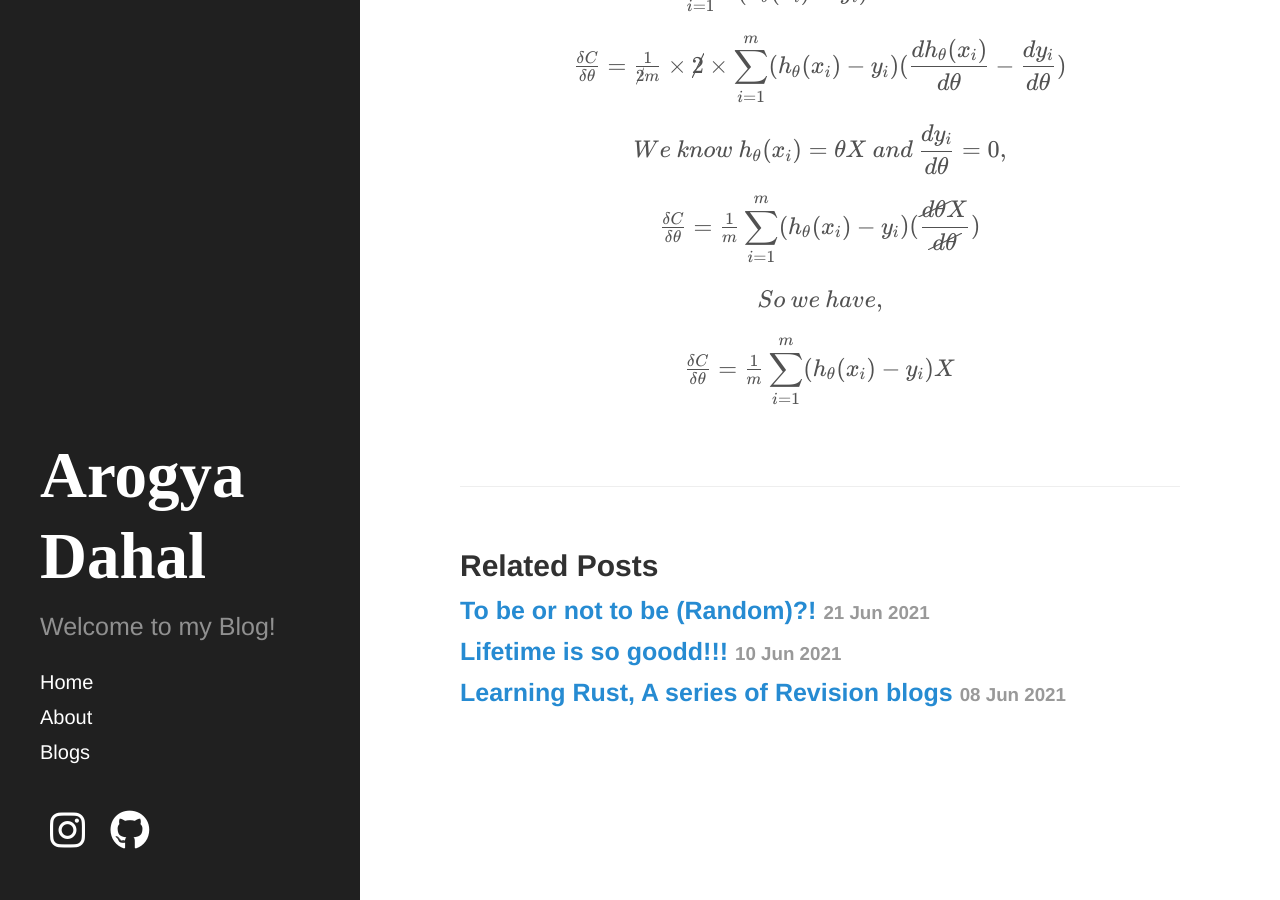
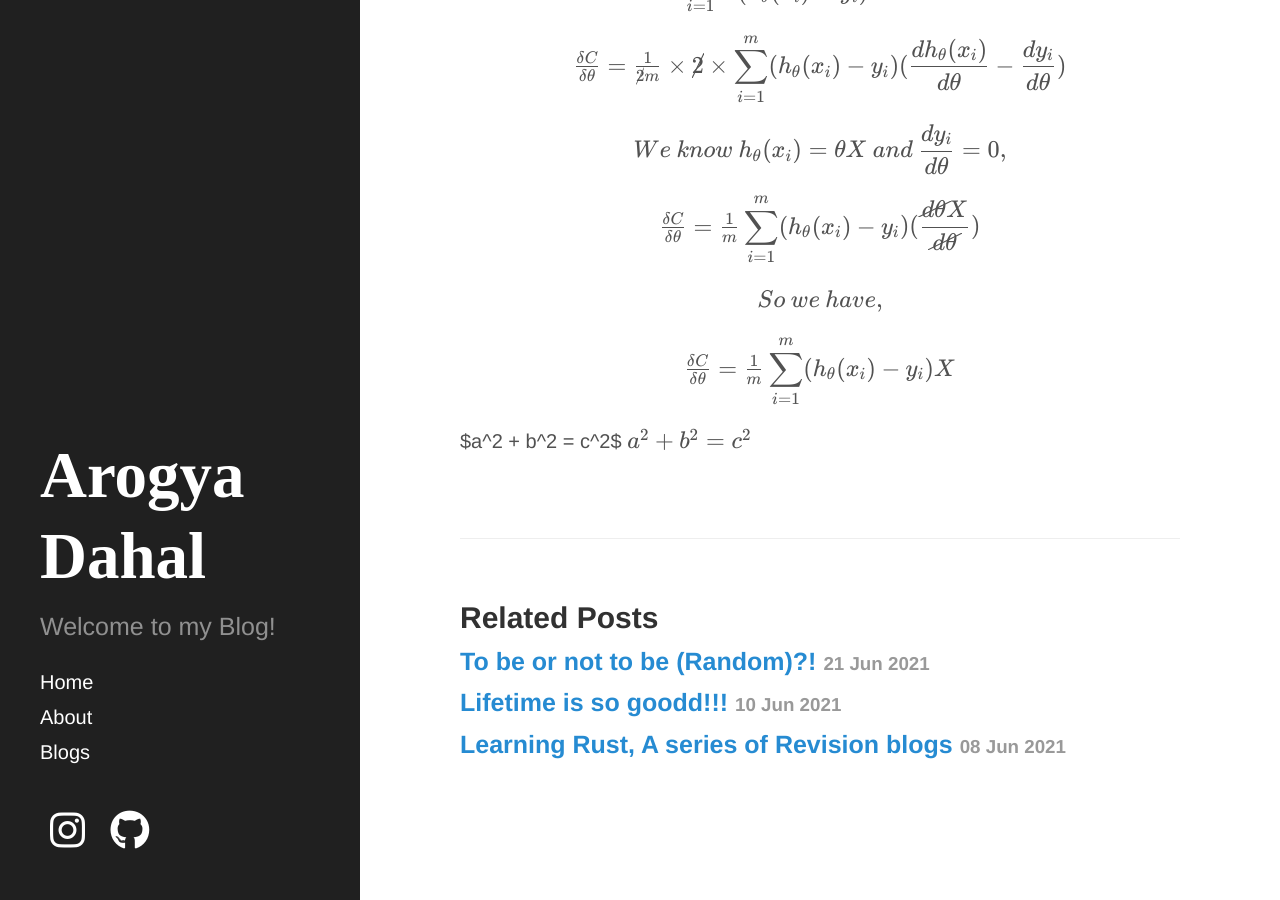
Before and after one commit to arogyad/arogyad.github.io, a Jekyll site: the page built from _posts/2021-07-05-Linear Reg.md, in a window 1280 px wide and 900 px high, scrolled down 7198 px. Built offline with Jekyll 4.4.1, drawn with Linux system fonts in a browser that asks for light colours; nearby versions of some CDN libraries; some web fonts are replaced.

Commit message:
Update 2021-07-05-Linear Reg.md

```diff
--- a/_posts/2021-07-05-Linear Reg.md
+++ b/_posts/2021-07-05-Linear Reg.md
@@ -297,3 +297,6 @@ $$
 \frac{\delta C}{\delta \theta} = \frac{1}{m}\displaystyle\sum_{i=1}^m(h_\theta\relax(x_i)-y_i)X
 $$
 </span>
+
+$a^2 + b^2 = c^2$
+$$a^2 + b^2 = c^2$$
```
